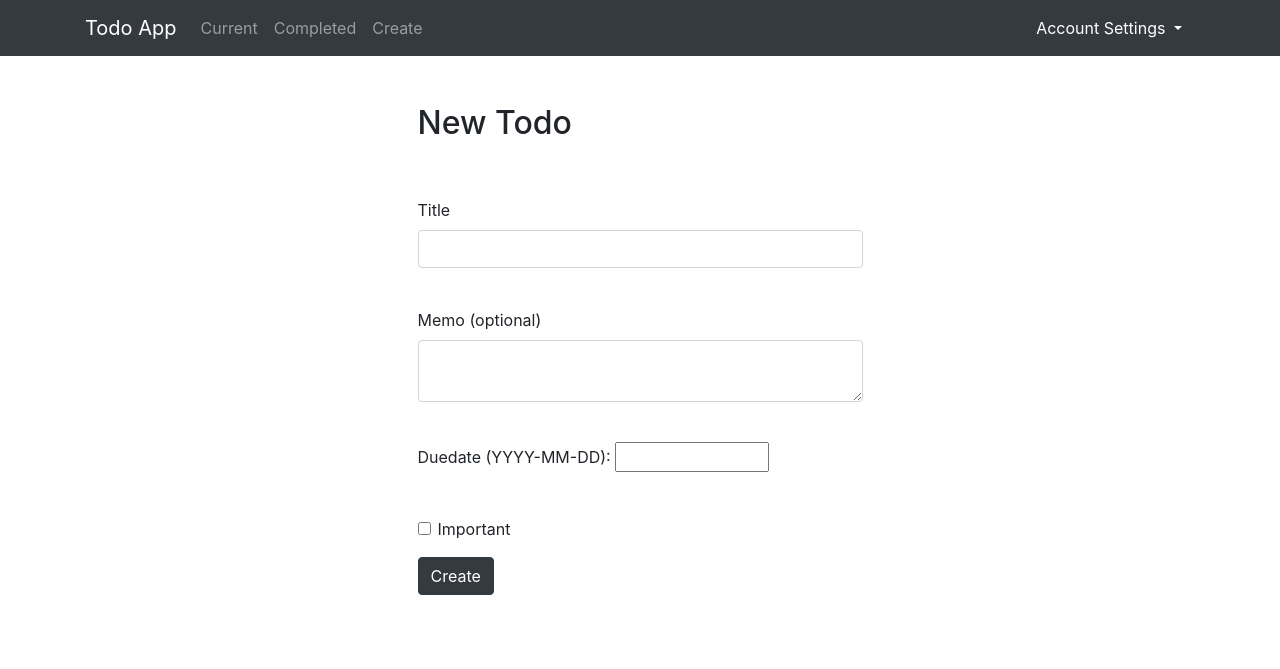
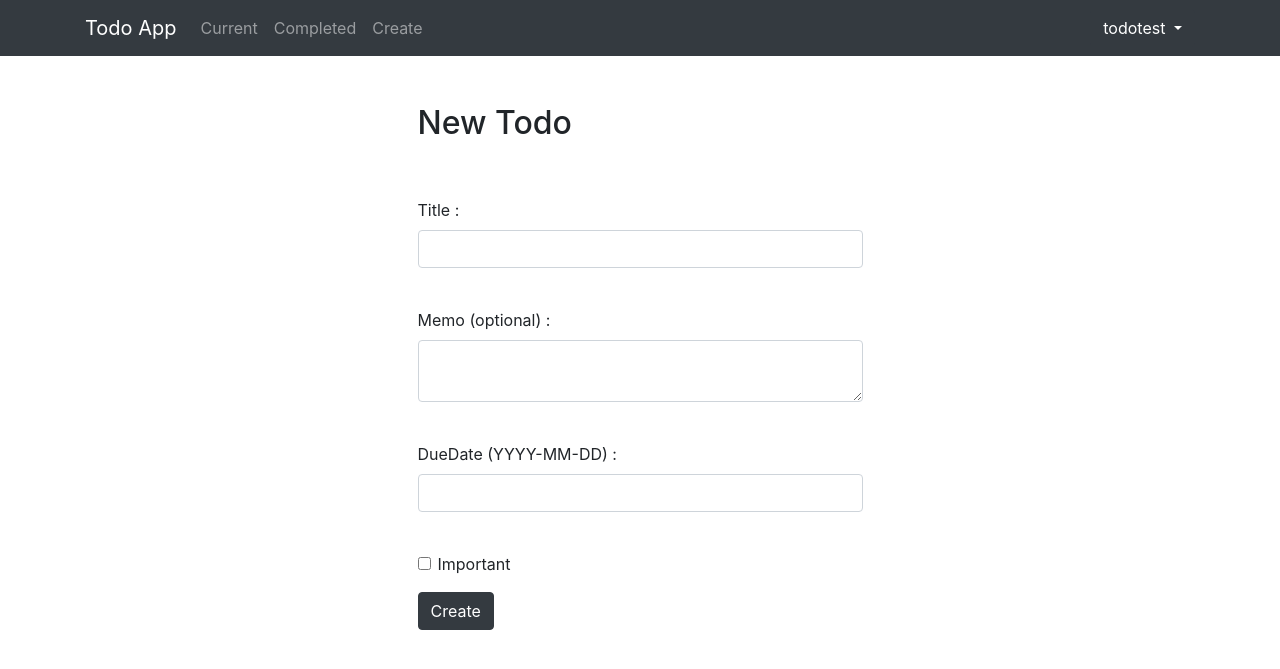
Before and after one commit to gauravthapar/TodoApp, a Django app: page /create/ in a window 1280 px wide. Shown: the top 669 px of the page. Run offline with Django 3.2, Linux system fonts and the light colour scheme; a user stored in the database is signed in; some libraries are stand-ins or nearby versions.

Commit message:
requirements file added

```diff
--- /dev/null
+++ b/requirements.txt
@@ -0,0 +1,5 @@
+asgiref==3.2.7
+Django==3.0
+pkg-resources==0.0.0
+pytz==2019.3
+sqlparse==0.3.1
--- a/todolist/templates/todolist/base.html
+++ b/todolist/templates/todolist/base.html
@@ -50,7 +50,7 @@
                     <!-- <a href="#" onclick="$('#signOutBtn').click()" class="nav-link">Logout</a> -->
                     <div class="dropdown">
                         <button class="btn btn-dark dropdown-toggle" type="button" id="dropdownMenuButton" data-toggle="dropdown" aria-haspopup="true" aria-expanded="false">
-                            Account Settings
+                            {{ user.username }}
                         </button>
                         <div class="dropdown-menu" aria-labelledby="dropdownMenuButton">
                             <a class="dropdown-item" href="#" onclick="$('#signOutBtn').click()" class="nav-link">Logout</a>
--- a/todolist/templates/todolist/createtodo.html
+++ b/todolist/templates/todolist/createtodo.html
@@ -16,20 +16,20 @@
             <form method="POST">
                 {% csrf_token %}
                 <div class="form-group">
-                    <label for="title">Title</label>
+                    <label for="title">Title :</label>
                     <input type="text" autocomplete="off" name="title" class="form-control" id="title" required>
                 </div><br>
                 <div class="form-group">
-                    <label for="memo">Memo (optional)</label>
+                    <label for="memo">Memo (optional) :</label>
                     <textarea name="memo" class="form-control" id="memo" ></textarea>
                 </div><br>
                 <div class="form-group">
-                    <label for="id_duedate">Duedate (YYYY-MM-DD):</label>
-                    <input type="text" name="duedate" autocomplete="off" class="vDateField" size="10" id="id_duedate">
+                    <label for="id_duedate">DueDate (YYYY-MM-DD) :</label>
+                    <input type="text" name="duedate" autocomplete="off" class="form-control" class="vDateField" size="10" id="id_duedate">
                 </div> <br>
                 <div class="form-group form-check">
-                    <input type="checkbox" name="important" class="form-check-input" id="important">
-                    <label class="form-check-label" for="important">Important</label>
+                    <input type="checkbox" name="important"  class="form-check-input" id="important">
+                    <label class="form-check-label"  for="important">Important</label>
                 </div>
                 <button type="submit" class="btn btn-dark">Create</button>
             </form>
--- a/todolist/templates/todolist/currenttodos.html
+++ b/todolist/templates/todolist/currenttodos.html
@@ -15,7 +15,7 @@
         {% if todos %}
             <div class="list-group">
                 {% for todo in todos %}
-                    <a href="{% url 'viewtodo' todo.id %}" class="list-group-item list-group-item-action{% if todo.important %} list-group-item-success{% endif %}"><b>{{ todo.title }} </b> {% if todo.duedate %}- <i>{{ todo.duedate|date:'j/M/Y' }}</i> {% endif %}{% if todo.memo %} - {{ todo.memo|truncatechars:30 }}{% endif %}</a>
+                    <a href="{% url 'viewtodo' todo.id %}" class="list-group-item list-group-item-action{% if todo.important %} list-group-item-success{% endif %}"><b>{{ todo.title }} </b> {% if todo.duedate %}- <i>{{ todo.duedate|date:'j/M/Y' }}</i> {% else %} - <i>No Due Date</i> {% endif %}{% if todo.memo %} - {{ todo.memo|truncatechars:30 }}{% endif %}</a>
                 {% endfor %}
             </div>
         {% else %}
```
Also changed, not shown: db.sqlite3.
